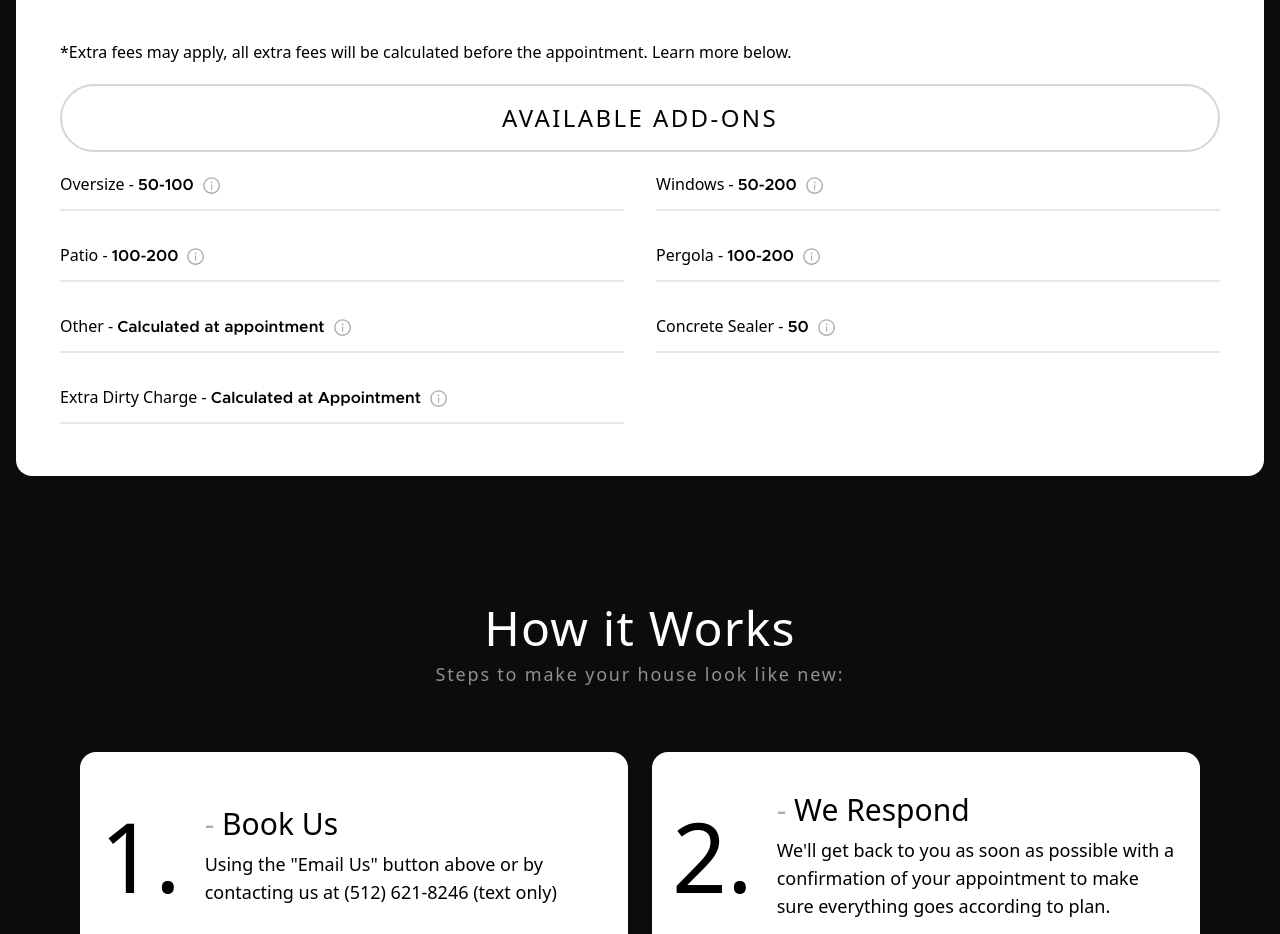
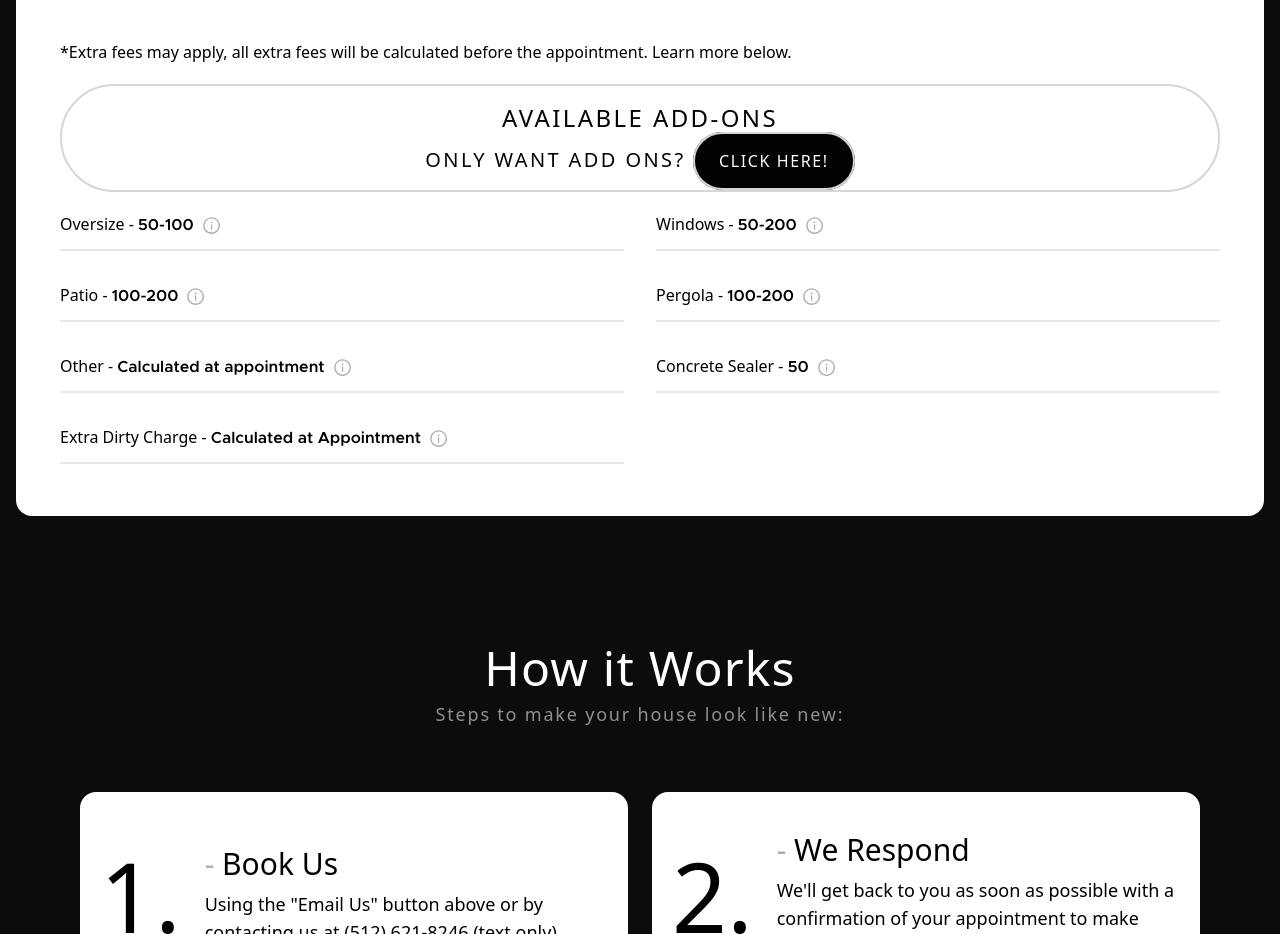
Before and after one commit to TCWashing/tcpowerwashing, a Next.js app: page / in a window 1280 px wide. Shown: the part 2900-3834 px from the top of the page. Built offline with nearby package versions, Linux system fonts and the light colour scheme; a web font is replaced by a local one.

Commit message:
gruntwork

```diff
--- a/components/Pricing.jsx
+++ b/components/Pricing.jsx
@@ -288,6 +288,15 @@ const Pricing = () => {
             <p className="text-base w-full">*Extra fees may apply, all extra fees will be calculated before the appointment. Learn more below.</p>
             <div className="w-full rounded-full border-plansNameBorder py-4 text-center font-metBold text-2xl uppercase tracking-widest text-btnBg md:border-2 md:px-4">
               available Add-ons
+              <p className="text-xl pt-3">Only Want Add Ons?            <a
+                  // href="mailto:questions@tcwashing.net"
+                  href="https://calendly.com/tcwashing/addons"
+                  target="_blank"
+                  rel="noopener noreferrer"
+                  className="trans w-full rounded-full border-2 border-plansNameBorder bg-btnBg py-4 px-6 text-center font-metBold text-base uppercase tracking-widest text-white hover:bg-plansNameBorder hover:text-btnBg"
+                >
+                  Click Here!
+                </a></p>
             </div>
             <div className="grid w-full grid-cols-1 gap-3 lg:grid-cols-2 lg:gap-8">
             <ol className="plansdivstIcon divst-inside space-y-3 text-left font-metMedi text-base">
```
